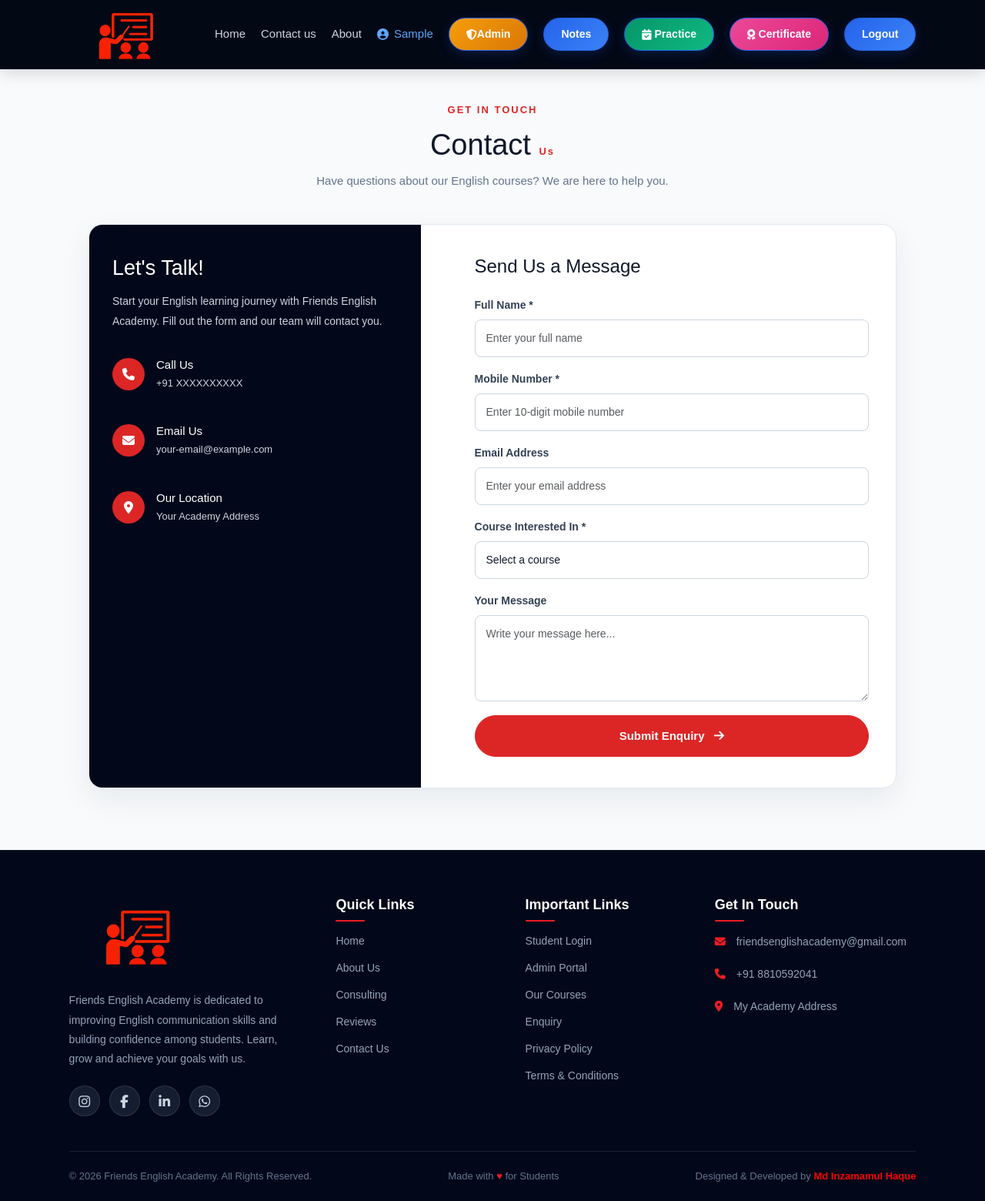
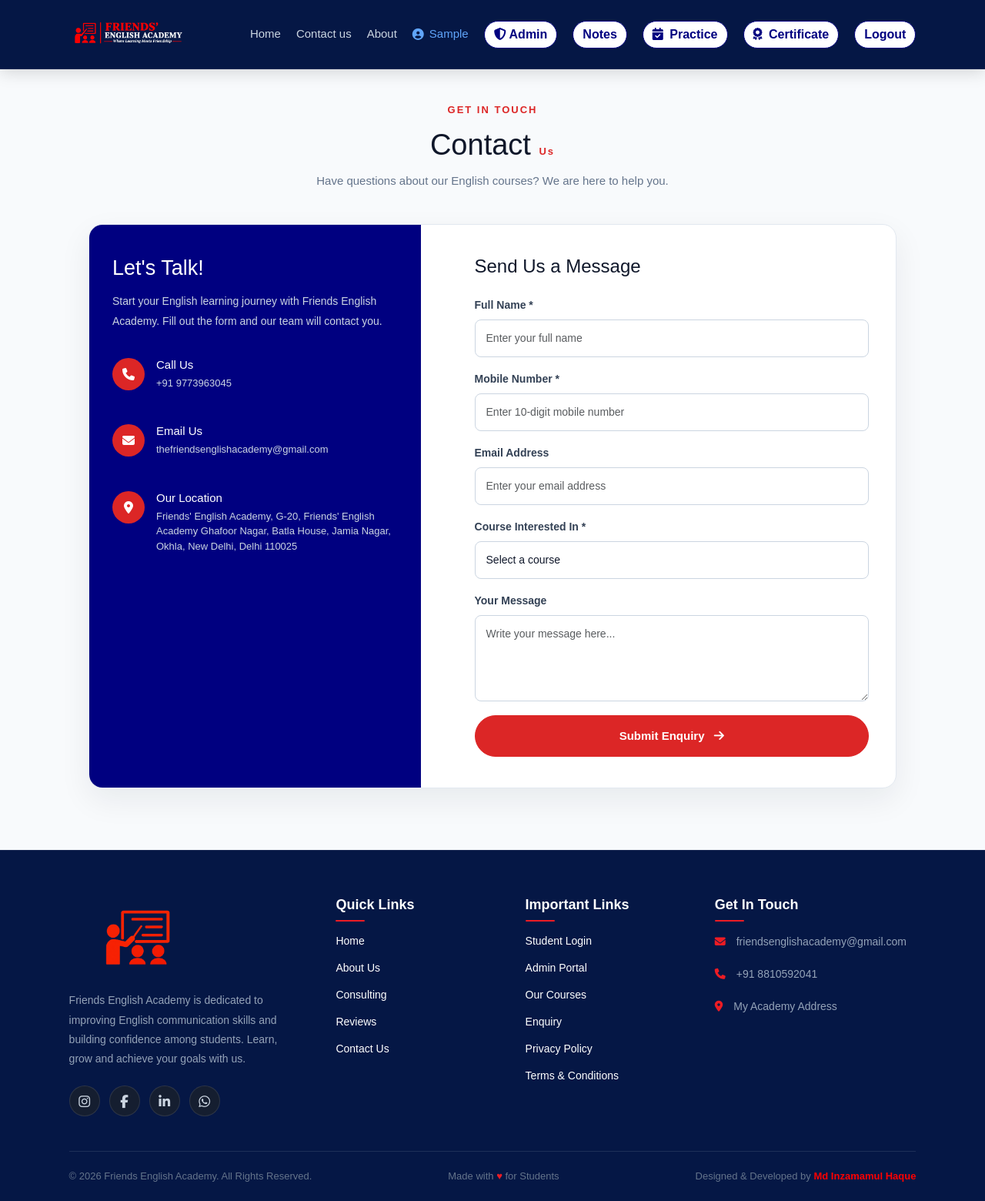
Before and after one commit to haque8566/Friends-English-Academy, a Node server app: page /contact in a window 1280 px wide. Shown: the whole page at 77% size. Run offline with Node 20, Linux system fonts and the light colour scheme; the visitor is signed in with stand-in values (Sample User, id 1); some libraries are stand-ins or nearby versions.

Commit message:
changing website

```diff
--- a/public/css/about.css
+++ b/public/css/about.css
@@ -23,7 +23,7 @@
 
 .about-hero {
     padding: 110px 7% 80px;
-    background: #080d18;
+    background: whitesmoke;
 }
 
 .about-hero .about-container {
@@ -42,7 +42,7 @@
 }
 
 .about-content h1 {
-    color: white;
+    color: #000080;
     font-size: clamp(36px, 4vw, 55px);
     line-height: 1.2;
     margin: 22px 0;
@@ -53,7 +53,7 @@
 }
 
 .about-content > p {
-    color: #cbd5e1;
+    color: #000080;
     font-size: 16px;
     line-height: 1.9;
     max-width: 570px;
--- a/public/css/contact.css
+++ b/public/css/contact.css
@@ -53,7 +53,7 @@
 /* CONTACT INFORMATION */
 
 .contact-info {
-    background: #020819;
+    background:#000080;
     color: #ffffff;
     padding: 40px 30px;
 }
--- a/public/css/footer.css
+++ b/public/css/footer.css
@@ -24,7 +24,7 @@ body.site-body {
     width: 100%;
     margin-top: auto;
 
-    background: #020819;
+    background: #051745;
     color: #cbd5e1;
 
     padding: 60px 7% 0;
@@ -108,7 +108,7 @@ body.site-body {
 }
 
 .footer-links a {
-    color: #94a3b8;
+    color: white;
     text-decoration: none;
 
     font-size: 14px;
--- a/public/css/index.css
+++ b/public/css/index.css
@@ -5,7 +5,7 @@
     width: 100%;
     min-height: 600px;
 
-    background: #080d18;
+    background: whitesmoke;
     padding: 80px 7%;
 
     display: flex;
@@ -33,8 +33,8 @@
 .hero-tag {
     display: inline-block;
 
-    color: #60A5FA;
-    background: #172554;
+    color: white;
+    background:  #051745;
 
     padding: 9px 16px;
     border-radius: 30px;
@@ -44,7 +44,7 @@
 }
 
 .hero-content h1 {
-    color: #ffffff;
+    color: #000080;
 
     font-size: clamp(35px, 4vw, 58px);
     font-weight: 800;
@@ -58,7 +58,7 @@
 }
 
 .hero-content p {
-    color: #94a3b8;
+    color: #000080;
 
     font-size: 16px;
     line-height: 1.9;
@@ -104,7 +104,7 @@
 
     border: 1px solid #475569;
     border-radius: 7px;
-
+    background: rgb(21, 1, 75);
     color: white;
     text-decoration: none;
 
@@ -112,7 +112,7 @@
 }
 
 .hero-secondary-btn:hover {
-    background: white;
+    background: blue;
     color: #080d18;
 }
 
--- a/public/css/navbar.css
+++ b/public/css/navbar.css
@@ -1,7 +1,7 @@
 
-/* =================================
-   NAVBAR DESIGN - FRIENDS ENGLISH
-================================= */
+
+   /* NAVBAR DESIGN - FRIENDS ENGLISH */
+
 
 .navbar {
     width: 100%;
@@ -13,7 +13,7 @@
     justify-content: space-between;
 
     /* background: #020819; */
-    background-color: #030815;
+    background-color: #051745;
     border-bottom: 1px solid rgba(255,255,255,0.08);
 
     position: fixed;
@@ -356,3 +356,81 @@
     position: relative;
     z-index: 10;
 }
+
+
+
+.Againlogout {
+    background-color: white;
+    color: #000080;
+    border: 1px solid #000080;
+    border-radius: 20px;
+    padding: 5px 12px;
+    text-decoration: none;
+    font-weight: 600;
+    transition: 0.3s ease;
+}
+
+.Againlogout:hover {
+    background-color: #000080;
+    color: white;
+}
+
+
+
+@media (max-width: 768px) {
+
+    .navbar {
+        display: flex;
+        flex-wrap: wrap;
+        position: relative;
+    }
+
+    .nav-links {
+        width: 100%;
+        display: none;
+        flex-direction: column;
+        align-items: center;
+        position: static;
+        padding: 15px 20px 25px;
+        box-sizing: border-box;
+        background: #080d18;
+        gap: 5px;
+    }
+
+    .nav-links.active {
+        display: flex;
+    }
+
+    /* Home, Contact, About */
+    .nav-links .anchor {
+        width: 100%;
+        box-sizing: border-box;
+        text-align: left;
+        padding: 15px 10px;
+    }
+
+    /* Username */
+    .nav-links .user-greeting {
+        justify-content: flex-start;
+    }
+
+    /* All buttons */
+    .nav-links .Againlogout {
+        display: flex;
+        justify-content: center;
+        align-items: center;
+        width: 100%;
+        max-width: 450px;
+        min-height: 45px;
+        box-sizing: border-box;
+        text-align: center;
+        text-decoration: none;
+        border-radius: 30px;
+        margin: 2px auto;
+    }
+
+    .nav-links .Againlogout i {
+        margin-right: 7px;
+    }
+
+}
--- a/views/include/flash.ejs
+++ b/views/include/flash.ejs
@@ -1,5 +1,5 @@
 <% if (success && success.length) { %>
-   <div class="container mt-3 flash-container">
+   <div class="container mt-3 flash-container" style="background-color: #051745;">
         <div class="alert alert-success alert-dismissible fade show d-flex align-items-center shadow-sm" role="alert" style="border-radius: 12px; font-weight: 500;">
             <i class="fa-solid fa-circle-check fs-5 me-2 text-success"></i>
             <div>
@@ -15,7 +15,7 @@
 <% } %>
 
 <% if (error && error.length) { %>
-    <div class="container mt-3 flash-container">
+    <div class="container mt-3 flash-container" style="background-color: #051745;">
         <div class="alert alert-danger alert-dismissible fade show d-flex align-items-center shadow-sm" role="alert" style="border-radius: 12px; font-weight: 500;">
             <i class="fa-solid fa-circle-exclamation fs-5 me-2 text-danger"></i>
             <div>
--- a/views/include/navbar.ejs
+++ b/views/include/navbar.ejs
@@ -2,9 +2,9 @@
 
    <div class="logo">
     <a href="/">
-        <img src="/images/logo.png" alt="Friends English Academy Logo">
+        <img src="/images/logo3.png" alt="Friends English Academy Logo">
     </a>
-</div>
+    </div>
 
     <button class="menu-toggle" id="menuToggle"
         aria-label="Toggle Menu"
@@ -39,14 +39,14 @@
 
 
             <% if (currentUser.role === 'admin') { %>
-                <a href="/admin" class="headbutton admin-btn" style="background: linear-gradient(135deg, #f59e0b, #d97706);"><i class="fa-solid fa-shield-halved"></i> Admin</a>
+                <a href="/admin" class="Againlogout admin-btn" style="background: white;"><i class="fa-solid fa-shield-halved"></i> Admin</a>
             <% } %>
-            <a href="/notes" class="headbutton">Notes</a>
-            <a href="/practice/a1-a2" class="headbutton practice-btn" style="background: linear-gradient(135deg, #059669, #10b981);"><i class="fa-solid fa-calendar-check me-1"></i> Practice</a>
-            <a href="/certificate" class="headbutton" style="background: linear-gradient(135deg, #ec4899, #db2777);"><i class="fa-solid fa-award me-1"></i> Certificate</a>
-            <a href="/logout" class="headbutton">Logout</a>
+            <a href="/notes"class="Againlogout">Notes</a>
+            <a href="/practice/a1-a2" class="Againlogout practice-btn" ><i class="fa-solid fa-calendar-check me-1"></i> Practice</a>
+            <a href="/certificate"class="Againlogout" "><i class="fa-solid fa-award me-1"></i> Certificate</a>
+            <a href="/logout" class="Againlogout">Logout</a>
         <% } else { %>
-            <a href="/signin" class="headbutton">Sign In</a>
+            <a href="/signin" class="Againlogout">Sign In</a>
         <% } %>
 
 
--- a/views/pages/contact.ejs
+++ b/views/pages/contact.ejs
@@ -24,7 +24,7 @@
                 <i class="fa-solid fa-phone"></i>
                 <div>
                     <h4>Call Us</h4>
-                    <p>+91 XXXXXXXXXX</p>
+                    <p>+91 9773963045</p>
                 </div>
             </div>
 
@@ -32,7 +32,7 @@
                 <i class="fa-solid fa-envelope"></i>
                 <div>
                     <h4>Email Us</h4>
-                    <p>your-email@example.com</p>
+                    <p>thefriendsenglishacademy@gmail.com</p>
                 </div>
             </div>
 
@@ -40,7 +40,7 @@
                 <i class="fa-solid fa-location-dot"></i>
                 <div>
                     <h4>Our Location</h4>
-                    <p>Your Academy Address</p>
+                    <p>Friends' English Academy, G-20, Friends' English Academy Ghafoor Nagar, Batla House, Jamia Nagar, Okhla, New Delhi, Delhi 110025</p>
                 </div>
             </div>
 
```
Also changed, not shown: views/pages/index.ejs (+7 -7 lines), public/images/logo3.png (added).
